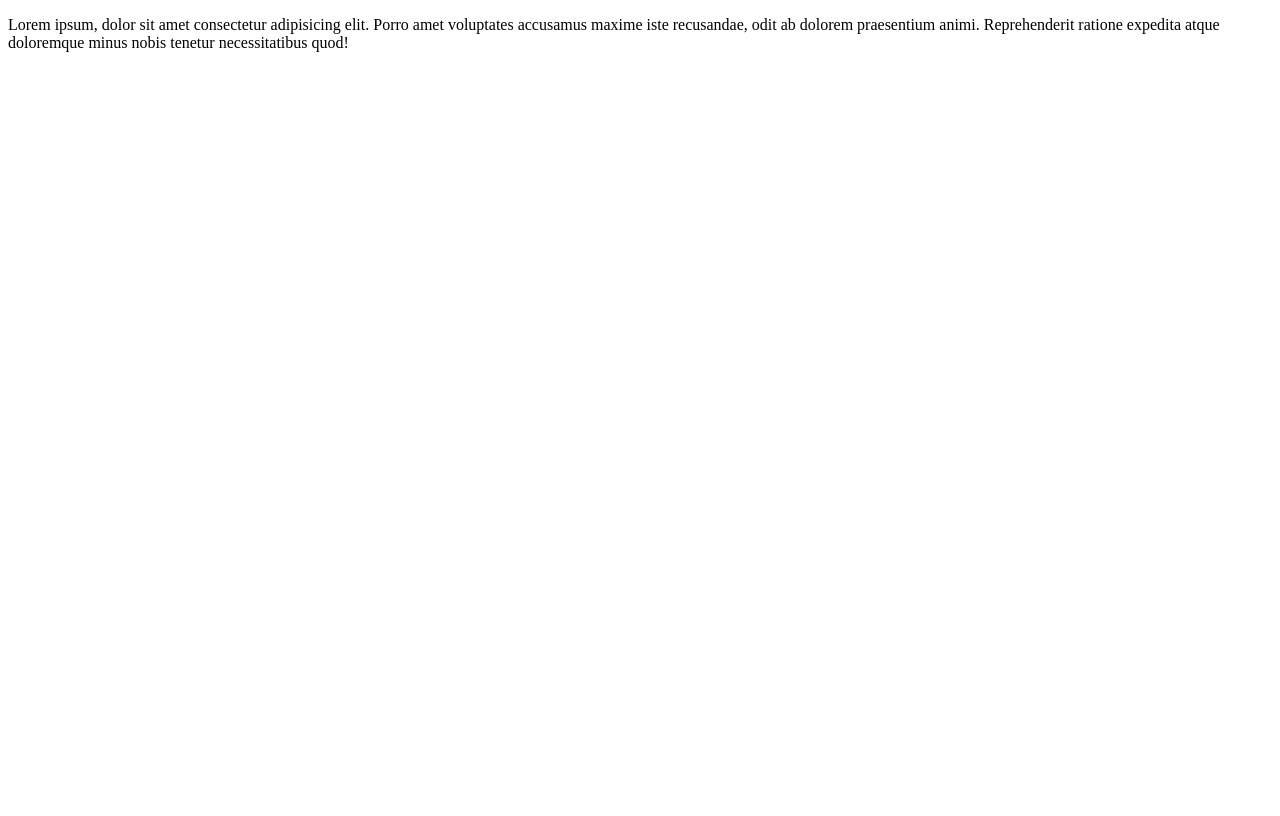
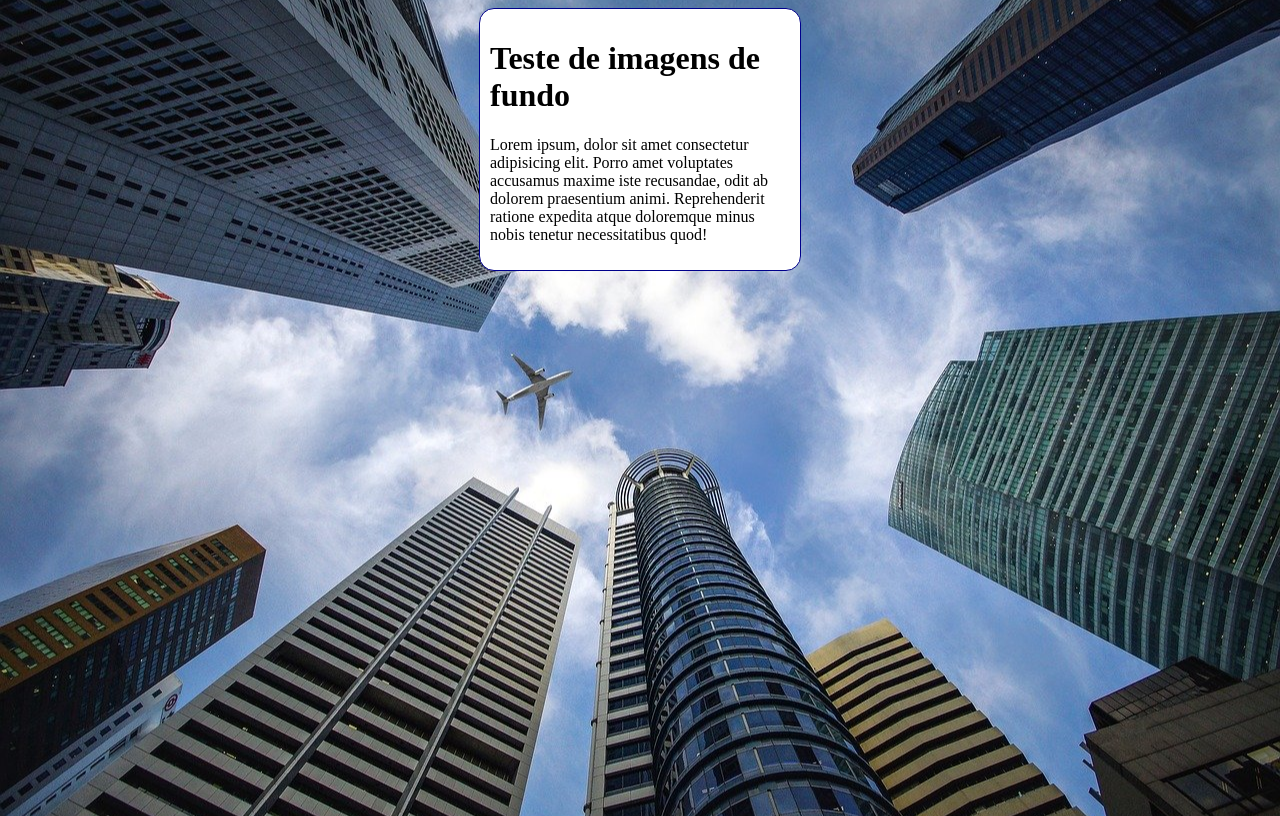
Before and after one commit to enriquemaia/html-css, a plain HTML site: page ex022.01/fundo006.html in a window 1280 px wide. Drawn offline with Linux system fonts and the light colour scheme.

Commit message:
update ex22

```diff
--- a/ex022.01/fundo006.html
+++ b/ex022.01/fundo006.html
@@ -6,10 +6,30 @@
     <meta http-equiv="X-UA-Compatible" content="IE=edge">
     <meta name="viewport" content="width=device-width, initial-scale=1.0">
     <title>Document</title>
+    <style>
+        body {
+            height: 100vh;
+            background-color: black;
+            background-image: url(imagens/wallpaper002.jpg);
+            background-position: center center;
+            background-repeat: no-repeat;
+            background-size: auto;
+        }
+
+        main {
+            background-color: white;
+            width: 300px;
+            padding: 10px;
+            margin: auto;
+            border: 1px solid darkblue;
+            border-radius: 15px;
+        }
+    </style>
 </head>
 
 <body>
     <main>
+        <h1>Teste de imagens de fundo</h1>
         <p>Lorem ipsum, dolor sit amet consectetur adipisicing elit. Porro amet voluptates accusamus maxime iste
             recusandae, odit ab dolorem praesentium animi. Reprehenderit ratione expedita atque doloremque minus nobis
             tenetur necessitatibus quod!</p>
```
